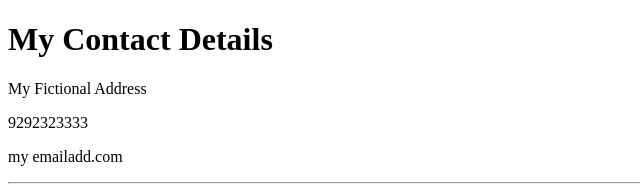
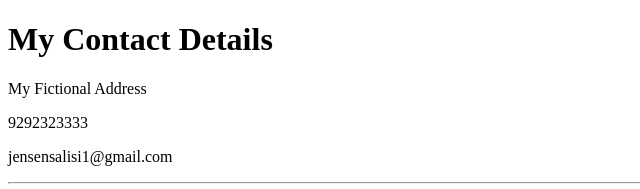
Before and after one commit to Jensen16/banas, a plain HTML site: page Contact Me.html in a window 1280 px wide. Shown: the top 189 px of the page, 0-640 px from the left. Drawn offline with Linux system fonts and the light colour scheme.

Commit message:
Update Contact Me.html

```diff
--- a/Contact Me.html
+++ b/Contact Me.html
@@ -8,7 +8,7 @@
       <h1> My Contact Details</h1>
       <p>My Fictional Address</p>
       <p>9292323333</p>
-      <p>my emailadd.com</p>
+      <p>jensensalisi1@gmail.com</p>
       <hr>
   <form action="mailto:jensensalisi1@gmail.com" method="post" enctype="text/plain">
     <label >Your Name:</label>
```
